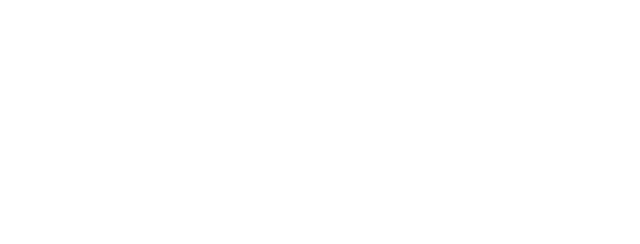
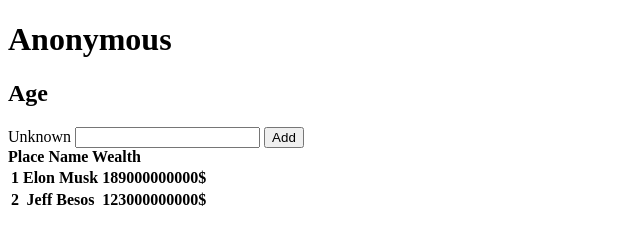
Before and after one commit to adis-omurov/adis-omurov-github.io, a plain HTML site: page index.htm in a window 1280 px wide. Shown: the whole page, without its empty margins (0-640 px from the left). Drawn offline with Linux system fonts and the light colour scheme.

Commit message:
changing in index.html

```diff
--- a/index.htm
+++ b/index.htm
@@ -6,6 +6,29 @@
     <title>Document</title>
 </head>
 <body>
+    <div class="person"></div>
+    <h1>Anonymous</h1>
+    <h2>Age</h2>
+    <span id="age">Unknown</span>
+    <input type="text">
+    <button>Add</button>
+    <script src="./java.js"></script>
+
+    <div>
+        <strong>Place      Name   Wealth</strong>
+    </div>
+    <table borde="1px">
+        <tr>
+            <th>1    </th>
+            <th>    Elon Musk</th>
+            <th>189000000000$</th>
+        </th>
+        <tr>
+            <th>2    </th>
+            <th>    Jeff Besos</th>
+            <th>123000000000$</th>
+        </th>
+    </table>
 
 </body>
 </html>
```
